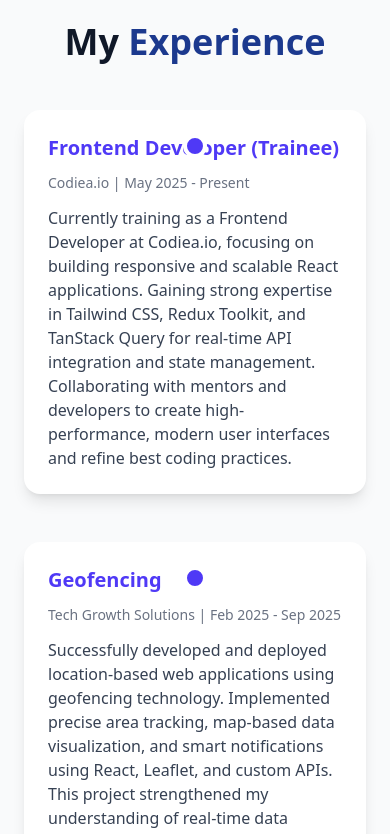
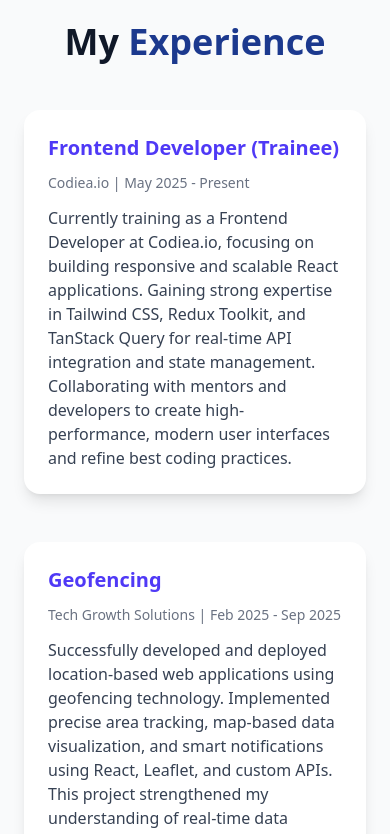
Before and after one commit to Mahikhalid123/Profile, a React (Vite) app: page / in a window 390 px wide. Shown: the part 9140-9974 px from the top of the page. Built offline with nearby package versions, Linux system fonts and the light colour scheme.

Commit message:
Update Experience.jsx

```diff
--- a/src/components/experience/Experience.jsx
+++ b/src/components/experience/Experience.jsx
@@ -67,7 +67,7 @@ export default function Experience() {
                   </p>
                 </div>
 
-                <div className="absolute left-1/2 md:static transform -translate-x-1/2 w-6 h-6 bg-indigo-600 rounded-full border-4 border-white dark:border-gray-900 mt-6 md:mt-0"></div>
+                <div className="hidden md:block absolute left-1/2 md:static transform -translate-x-1/2 w-6 h-6 bg-indigo-600 rounded-full border-4 border-white dark:border-gray-900 mt-6 md:mt-0"></div>
               </div>
             );
           })}
```
